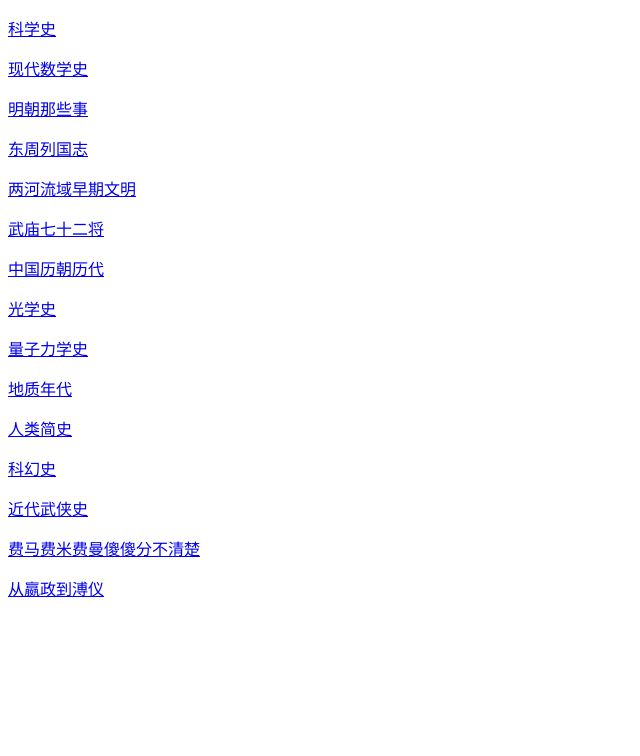
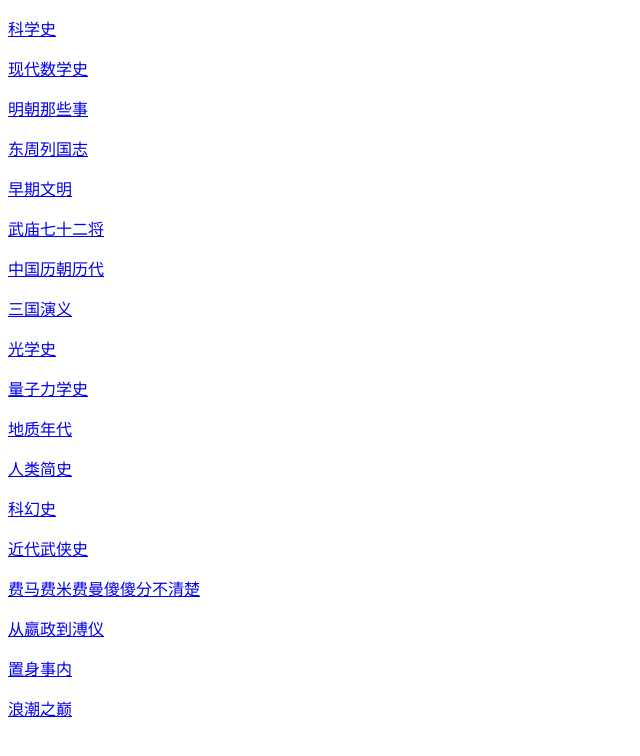
Before and after one commit to EasonWangs/neo-timeline, a plain HTML site: page index.html in a window 1280 px wide. Shown: the whole page, without its empty margins (0-640 px from the left). Drawn offline with Linux system fonts and the light colour scheme.

Commit message:
json update

```diff
--- a/index.html
+++ b/index.html
@@ -11,9 +11,10 @@
       <p><a href="./timeline.html?name=math&title=现代数学史">现代数学史</a>
       <p><a href="./timeline.html?name=ming&title=明朝那些事">明朝那些事</a>
       <p><a href="./timeline.html?name=spring&title=东周列国志">东周列国志</a>
-      <p><a href="./timeline.html?name=meso&title=两河流域早期文明">两河流域早期文明</a>
+      <p><a href="./timeline.html?name=civilization&title=早期文明">早期文明</a>
       <p><a href="./timeline.html?name=wu&title=武庙七十二将">武庙七十二将</a>
       <p><a href="./timeline.html?name=china&title=中国历朝历代">中国历朝历代</a>
+	  <p><a href="./timeline.html?name=threeKindoms&title=三国演义">三国演义</a>
       <p><a href="./timeline.html?name=optics&title=光学史">光学史</a>
       <p><a href="./timeline.html?name=quantum&title=量子力学">量子力学史</a>
       <p><a href="./timeline.html?name=geological&title=地质年代">地质年代</a>
@@ -22,5 +23,7 @@
       <p><a href="./timeline.html?name=wuxia&title=近代武侠史">近代武侠史</a>
       <p><a href="./timeline.html?name=scientistName&title=费马费米费曼傻傻分不清楚">费马费米费曼傻傻分不清楚</a>
         <p><a href="./timeline.html?name=qin2qing&title=从嬴政到溥仪">从嬴政到溥仪</a>
+		<p><a href="./timeline.html?name=nationalPolicy&title=置身事内">置身事内</a>
+      <p><a href="./timeline.html?name=onTopOfTides&title=浪潮之巅">浪潮之巅</a>
   </body>
 </html>
```
Also changed, not shown: 12 other files.
